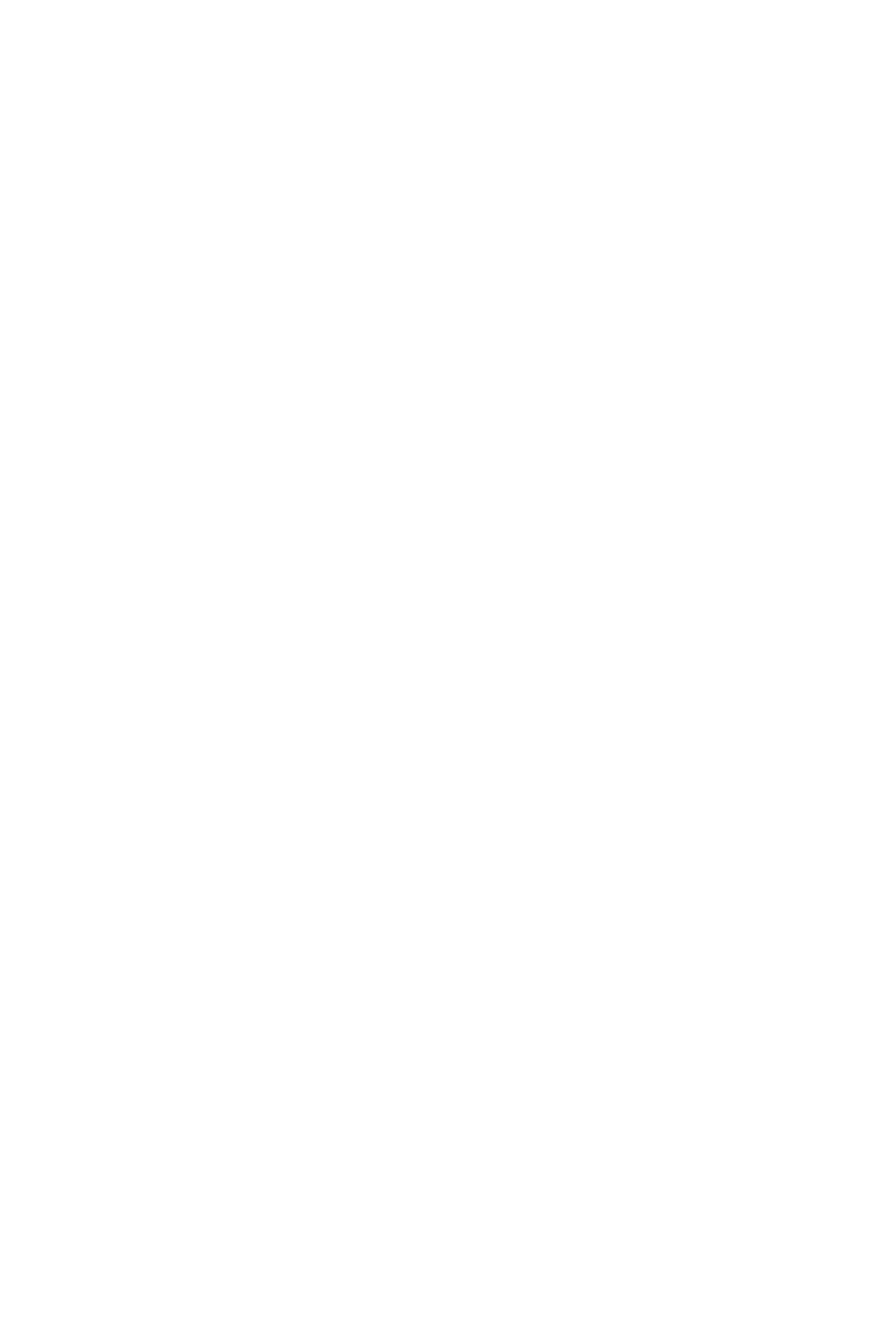
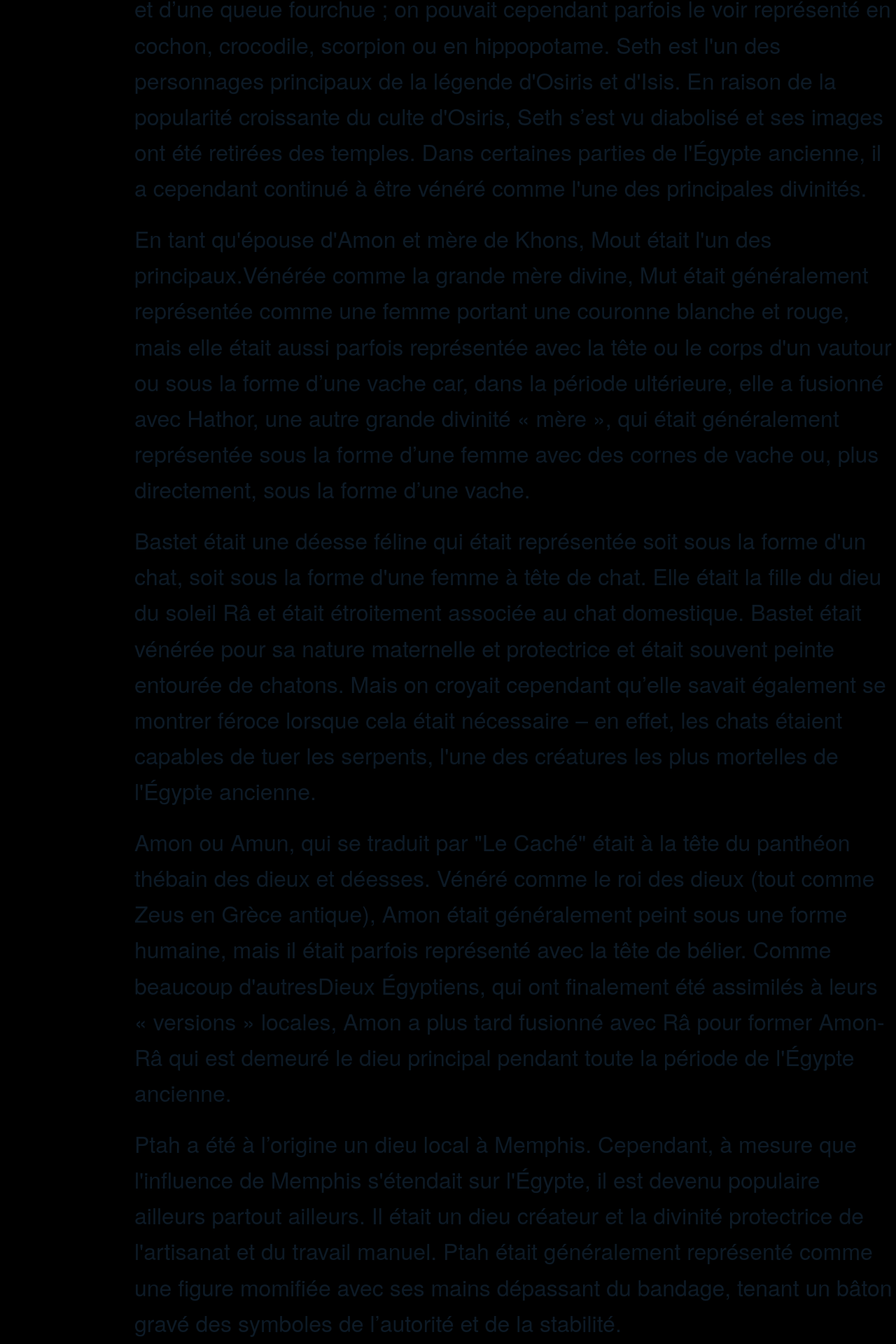
Before and after one commit to AmjadLille/ancient-egypt-hackaton, a React (Create React App) app in the folder egypt/: page /Dieu in a window 1280 px wide. Shown: the part 2548-4468 px from the top of the page at 70% size. Before the commit the page ends 2381 px from the top, so only its background shows below. Built offline with nearby package versions, Linux system fonts and the light colour scheme; a web font is replaced by a local one.

Commit message:
add some text

```diff
--- a/egypt/src/components/Dieu.jsx
+++ b/egypt/src/components/Dieu.jsx
@@ -83,19 +83,65 @@ const StyledComponents = () => (
       </Title>
     </Container>
     <Container>
-      <Title></Title>
+      <Title>
+        Seth ou Seth était le dieu du désert et des tempêtes qui, plus tard, a
+        été associé également au chaos et à l'obscurité. Il était représenté la
+        plupart du temps sous la forme d’un homme à tête de chien pourvu d’un
+        long museau et d’une queue fourchue ; on pouvait cependant parfois le
+        voir représenté en cochon, crocodile, scorpion ou en hippopotame. Seth
+        est l'un des personnages principaux de la légende d'Osiris et d'Isis. En
+        raison de la popularité croissante du culte d'Osiris, Seth s’est vu
+        diabolisé et ses images ont été retirées des temples. Dans certaines
+        parties de l'Égypte ancienne, il a cependant continué à être vénéré
+        comme l'une des principales divinités.
+      </Title>
     </Container>
     <Container>
-      <Title></Title>
+      <Title>
+        En tant qu'épouse d'Amon et mère de Khons, Mout était l'un des
+        principaux.Vénérée comme la grande mère divine, Mut était généralement
+        représentée comme une femme portant une couronne blanche et rouge, mais
+        elle était aussi parfois représentée avec la tête ou le corps d'un
+        vautour ou sous la forme d’une vache car, dans la période ultérieure,
+        elle a fusionné avec Hathor, une autre grande divinité « mère », qui
+        était généralement représentée sous la forme d’une femme avec des cornes
+        de vache ou, plus directement, sous la forme d’une vache.
+      </Title>
     </Container>
     <Container>
-      <Title></Title>
+      <Title>
+        Bastet était une déesse féline qui était représentée soit sous la forme
+        d'un chat, soit sous la forme d'une femme à tête de chat. Elle était la
+        fille du dieu du soleil Râ et était étroitement associée au chat
+        domestique. Bastet était vénérée pour sa nature maternelle et
+        protectrice et était souvent peinte entourée de chatons. Mais on croyait
+        cependant qu’elle savait également se montrer féroce lorsque cela était
+        nécessaire – en effet, les chats étaient capables de tuer les serpents,
+        l'une des créatures les plus mortelles de l'Égypte ancienne.
+      </Title>
     </Container>
     <Container>
-      <Title></Title>
+      <Title>
+        Amon ou Amun, qui se traduit par "Le Caché" était à la tête du panthéon
+        thébain des dieux et déesses. Vénéré comme le roi des dieux (tout comme
+        Zeus en Grèce antique), Amon était généralement peint sous une forme
+        humaine, mais il était parfois représenté avec la tête de bélier. Comme
+        beaucoup d'autresDieux Égyptiens, qui ont finalement été assimilés à
+        leurs « versions » locales, Amon a plus tard fusionné avec Râ pour
+        former Amon-Râ qui est demeuré le dieu principal pendant toute la
+        période de l'Égypte ancienne.
+      </Title>
     </Container>
     <Container>
-      <Title></Title>
+      <Title>
+        Ptah a été à l’origine un dieu local à Memphis. Cependant, à mesure que
+        l'influence de Memphis s'étendait sur l'Égypte, il est devenu populaire
+        ailleurs partout ailleurs. Il était un dieu créateur et la divinité
+        protectrice de l'artisanat et du travail manuel. Ptah était généralement
+        représenté comme une figure momifiée avec ses mains dépassant du
+        bandage, tenant un bâton gravé des symboles de l’autorité et de la
+        stabilité.
+      </Title>
     </Container>
   </div>
 );
```
